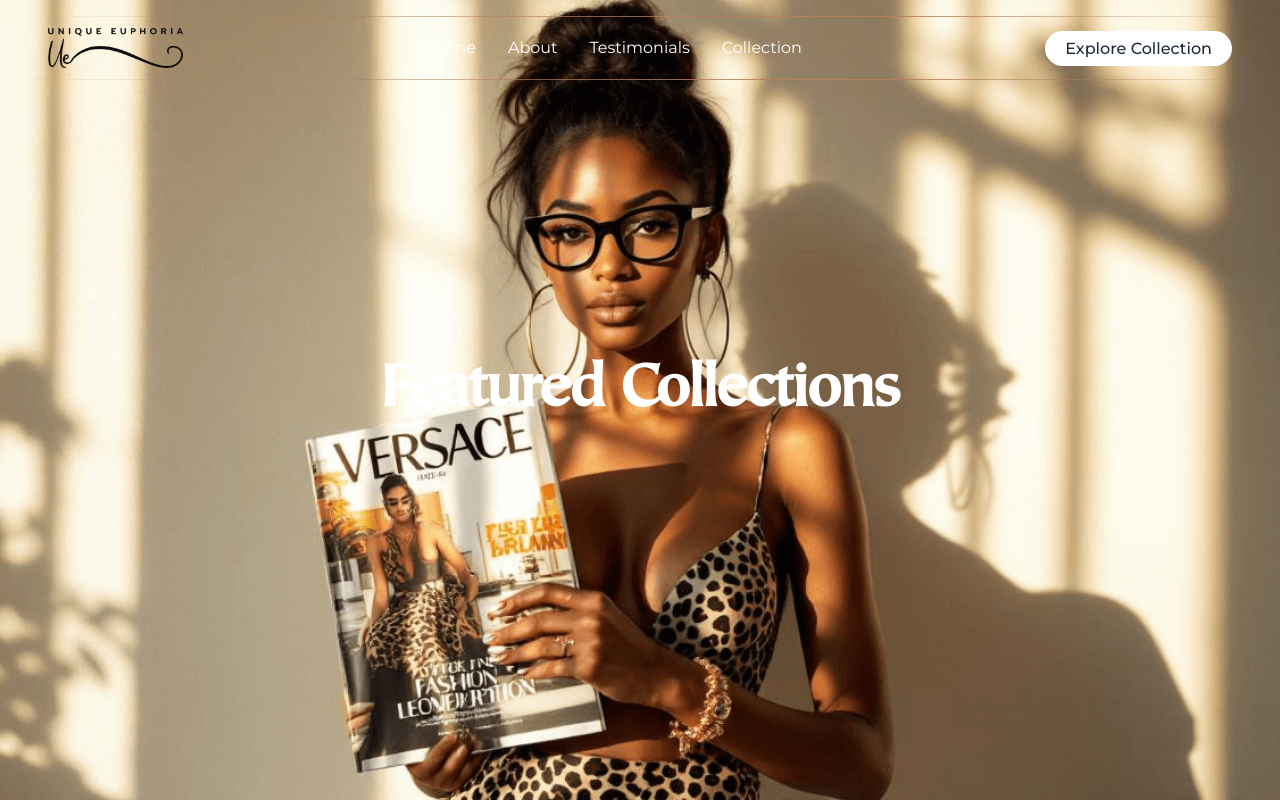
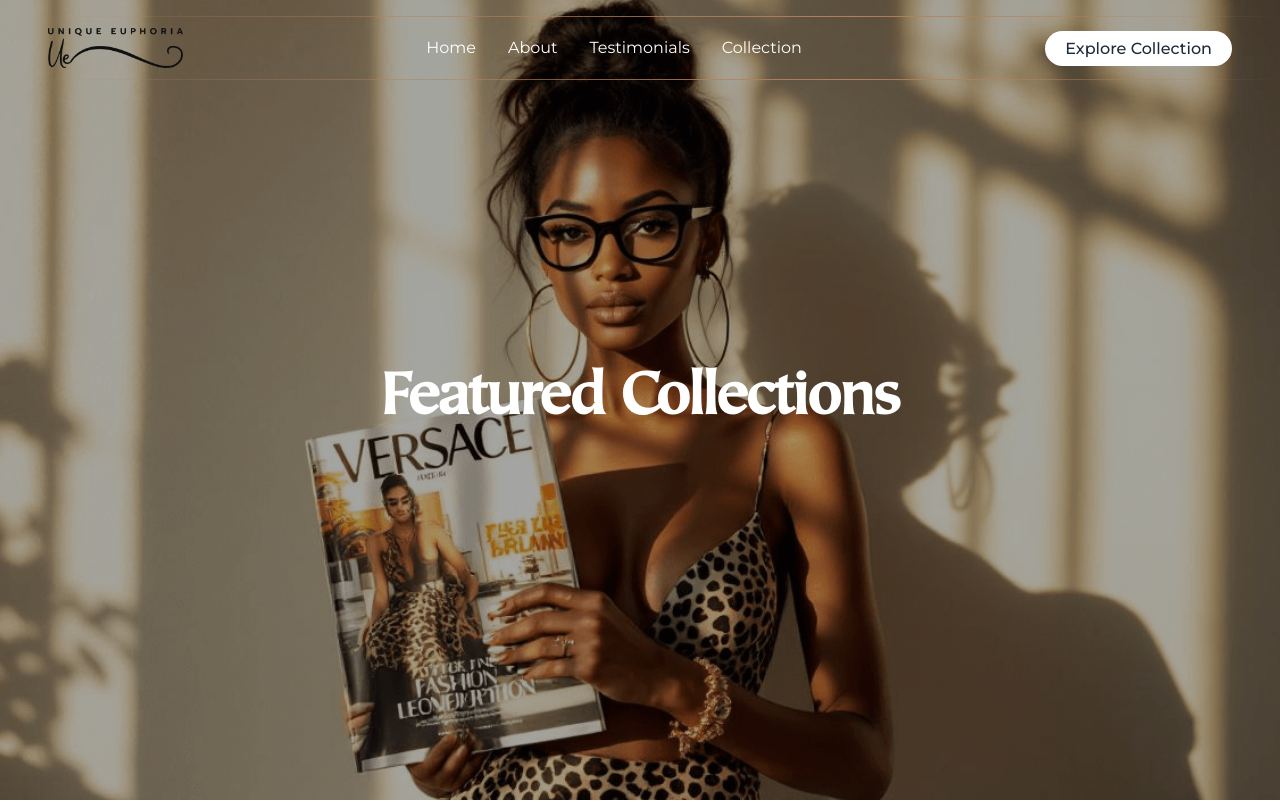
Before and after one commit to hirensbc/unique-euphoria, a React (Vite) app: page /collection in a window 1280 px wide. Shown: the top 802 px of the page. Built offline with nearby package versions, Linux system fonts and the light colour scheme; a web font is replaced by a local one.

Commit message:
fix: fixed brightness on collection page background

```diff
--- a/src/Components/Newsletter.jsx
+++ b/src/Components/Newsletter.jsx
@@ -40,7 +40,7 @@ const Newsletter = () => {
     <section className="py-16 bg-white">
       <div className="max-w-7xl mx-auto px-6 lg:px-12 text-center">
         <h2 className="text-3xl font-bold text-gray-900 font-mariposa">News & Blogs</h2>
-        <p className="text-gray-500 mt-2 font-montserrat">Latest Updates & Expert Insights</p>
+        <p className="text-black mt-2 font-montserrat">Latest Updates & Expert Insights</p>
 
         <div className="grid gap-8 md:grid-cols-3 mt-10">
           {blogs.map((blog) => (
--- a/src/Components/Products.jsx
+++ b/src/Components/Products.jsx
@@ -88,11 +88,11 @@ const Products = () => {
 
   return (
     <section className="bg-black text-white py-16 relative">
-      <div className="max-w-7xl mx-auto px-6 text-center">
+      <div className="max-w-[80%] mx-auto px-6 text-center">
         <h2 className="text-3xl  lg:text-4xl font-bold mb-3 font-mariposa">
           Explore Our Products
         </h2>
-        <p className="text-gray-300 mb-8 font-montserrat ">
+        <p className="text-white mb-8 font-montserrat ">
           Discover the Perfect Blend of Quality, Innovation, and Style
         </p>
 
--- a/src/Components/Testimonial.jsx
+++ b/src/Components/Testimonial.jsx
@@ -71,7 +71,7 @@ const Testimonial = () => {
                   <div className="flex items-center mb-4">
                     <span className="text-2xl">{"★ ".repeat(item.rating)}</span>
                   </div>
-                  <p className="text-gray-300 mb-6 leading-relaxed font-montserrat">
+                  <p className="text-white mb-6 leading-relaxed font-montserrat">
                     {item.text}
                   </p>
                   <p className="font-signature text-3xl">{item.name}</p>
--- a/src/Pages/About.jsx
+++ b/src/Pages/About.jsx
@@ -12,7 +12,7 @@ const About = () => {
   return (
     <>
       <NavBar textColor="text-black" />
-      <section className=" container flex py-16 px-4 sm:px-6 lg:px-12 gradient-background ">
+      <section className="flex py-16 px-4 sm:px-6 lg:px-12 gradient-background w-full mx-auto">
         <div className="max-w-7xl mx-auto grid grid-cols-2 lg:grid-cols-2 gap-12 items-start">
           <div className="text-left space-y-6">
             <h2 className="text-4xl md:text-5xl font-mariposa font-bold text-gray-900 mb-4">
@@ -36,7 +36,6 @@ const About = () => {
 
           <div className="grid grid-cols-2 gap-4">
             <div className="flex flex-col gap-4">
-
               <div className="w-full h-full">
                 <img
                   src={model14}
@@ -63,7 +62,7 @@ const About = () => {
           </div>
         </div>
       </section>
-
+      <section className="w-full flex flex-col justify-center items-center bg-white">
         <div className=" grid grid-row items-start justify-center px-6 md:px-12  bg-white">
           <div className="flex items-center justify-center px-8  ">
             <div className="w-1/2 flex justify-center items-start pt-0">
@@ -83,8 +82,8 @@ const About = () => {
                 confidence and individuality. Our journey began with a simple
                 mission: to provide luxurious, high-quality hair solutions that
                 empower individuals to feel their best. With a passion for
-              elegance and excellence, we curate hair products that blend beauty
-              with timeless sophistication.
+                elegance and excellence, we curate hair products that blend
+                beauty with timeless sophistication.
               </p>
             </div>
           </div>
@@ -96,9 +95,9 @@ const About = () => {
               <p className="text-gray-600 mb-6 font-montserrat">
                 Our mission is to redefine luxury hair care by offering premium,
                 ethically sourced products that enhance natural beauty and boost
-              self-confidence. We are dedicated to providing every customer with
-              an exceptional experience, ensuring they feel empowered, radiant,
-              and uniquely themselves.
+                self-confidence. We are dedicated to providing every customer
+                with an exceptional experience, ensuring they feel empowered,
+                radiant, and uniquely themselves.
               </p>
             </div>
 
@@ -124,20 +123,24 @@ const About = () => {
                 Our Commitment <br /> to Quality
               </h2>
               <p className="text-gray-600 mb-6 text-balance font-montserrat ">
-              Every strand of hair we offer is carefully selected and ethically
-              sourced to ensure unmatched quality and durability. From natural
-              textures to stunning styles, our products are crafted to enhance
-              your beauty effortlessly. Whether you seek volume, length, or a
-              fresh new look, Unique Euphoria is dedicated to delivering hair
-              that feels as incredible as it looks.
+                Every strand of hair we offer is carefully selected and
+                ethically sourced to ensure unmatched quality and durability.
+                From natural textures to stunning styles, our products are
+                crafted to enhance your beauty effortlessly. Whether you seek
+                volume, length, or a fresh new look, Unique Euphoria is
+                dedicated to delivering hair that feels as incredible as it
+                looks.
               </p>
             </div>
           </div>
         </div>
 
         <Icon />
+        <div className="mx-auto bg-black w-full">
           <Testimonial />
+        </div>
         <Appointment />
+      </section>
     </>
   );
 };
--- a/src/Pages/Collection.jsx
+++ b/src/Pages/Collection.jsx
@@ -69,17 +69,13 @@ const Collection = () => {
         <NavBar textColor="text-white" />
       </div>
       <section
-        className="w-full h-screen bg-cover bg-center bg-no-repeat flex items-center justify-center relative"
+        className="w-full h-screen bg-cover bg-center bg-no-repeat flex items-center justify-center relative brightness-65"
         style={{ backgroundImage: `url(${CollectionImg})` }}
       >
-        <div className="absolute inset-0 bg-opacity-40"></div>
-
-        <div className="relative z-10 text-center">
-          <h1 className="text-white text-4xl md:text-6xl font-mariposa font-bold mb-4">
-            Featured Collections
-          </h1>
-        </div>
       </section>
+      <h1 className="absolute top-1/2 -translate-y-1/2 left-1/2 -translate-x-1/2 text-white text-4xl md:text-6xl font-mariposa font-bold mb-4">
+        Featured Collections
+      </h1>
       <section className="w-full flex flex-col justify-center items-center bg-white">
         <Items
           bgWhite={"bg-white"}
--- a/src/Routes/AppRoutes.jsx
+++ b/src/Routes/AppRoutes.jsx
@@ -23,7 +23,7 @@ const AppRoutes = () => {
         <div role="status" className="ml-[50vw] mt-[50vh] xs:mx-auto xs:my-auto">
           <svg
             aria-hidden="true"
-            class="inline w-10 h-10 text-gray-200 animate-spin dark:text-gray-600 fill-[#e7d5c5]"
+            class="inline w-10 h-10 text-white animate-spin dark:text-gray-600 fill-[#e7d5c5]"
             viewBox="0 0 100 101"
             fill="none"
             xmlns="http://www.w3.org/2000/svg"
```
Lines whose indentation alone changed are shown as unchanged.
